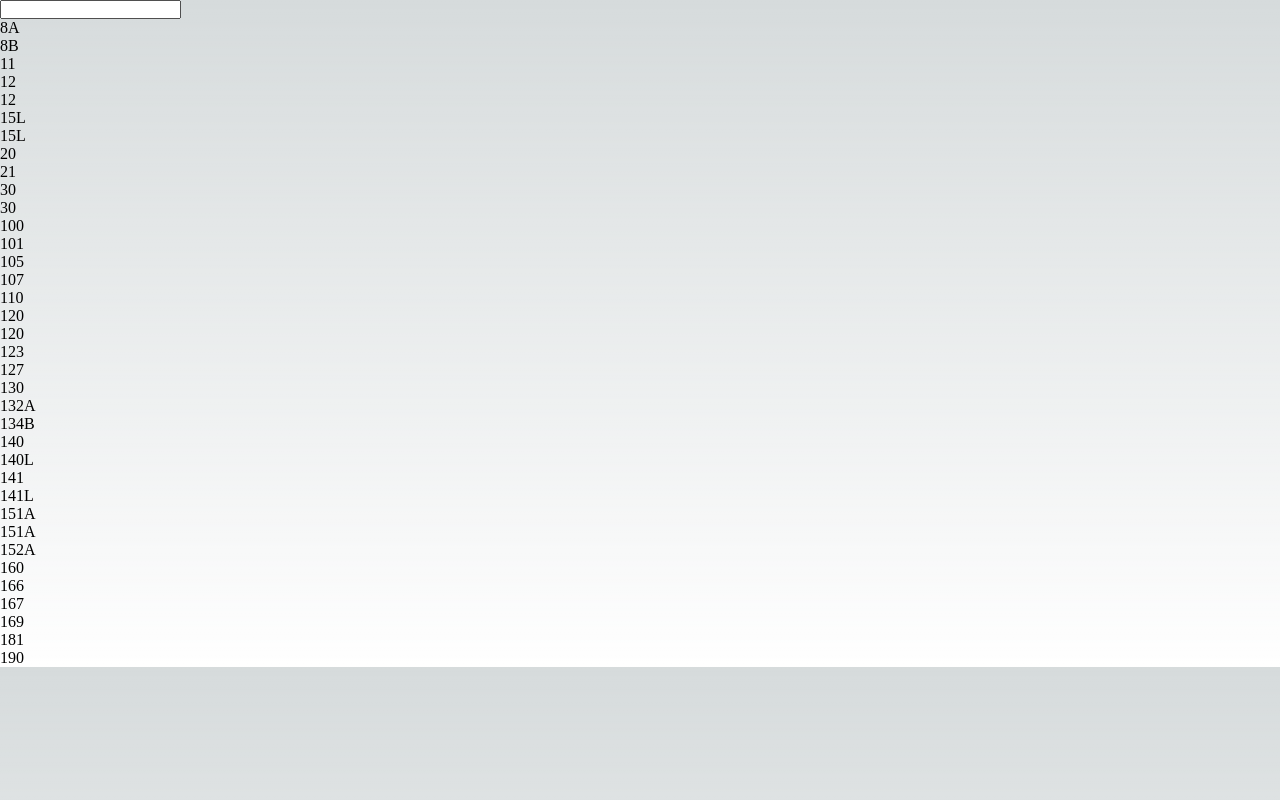
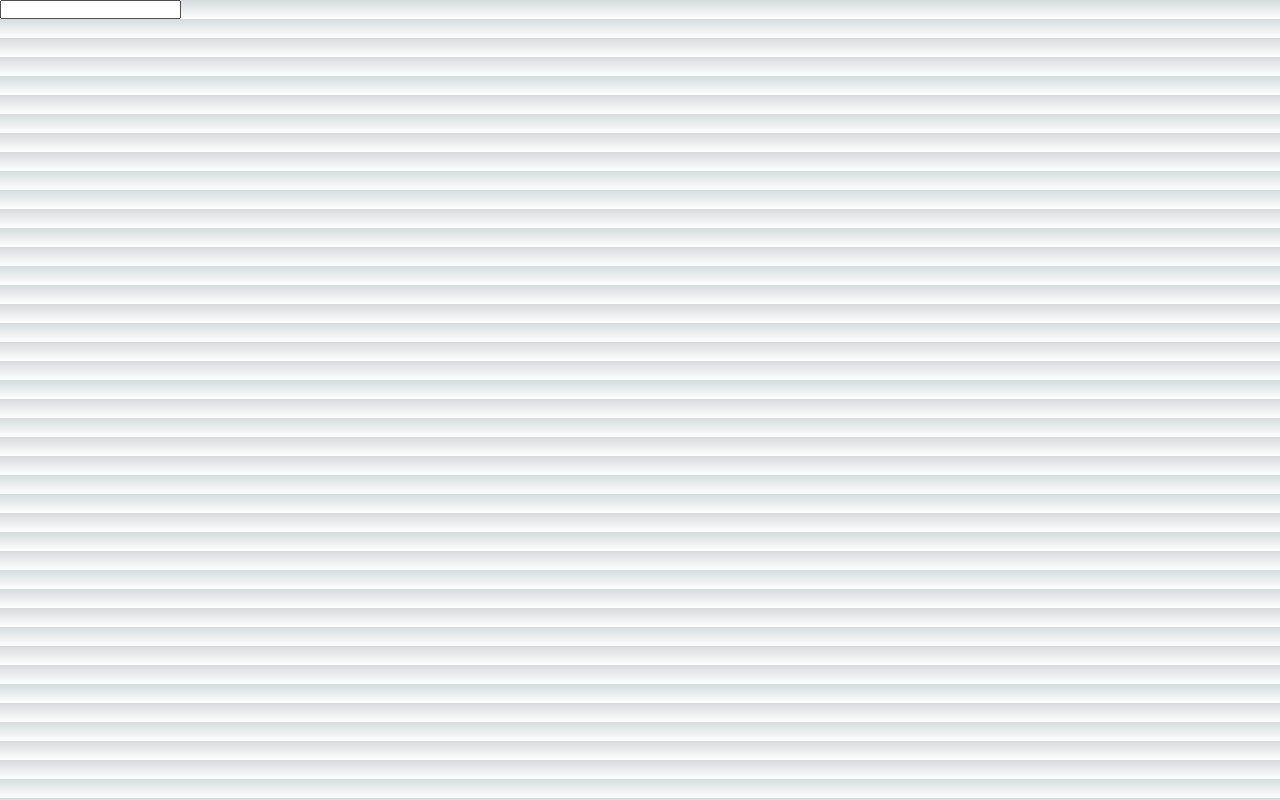
Before and after one commit to brentonmdunn/courseload, a Next.js app: page /search in a window 1280 px wide. Built offline with nearby package versions, Linux system fonts and the light colour scheme.

Commit message:
Basic serach functionality

```diff
--- a/src/pages/search.tsx
+++ b/src/pages/search.tsx
@@ -1,15 +1,34 @@
 // import data from "../../scrapers/json/course_catalog.json";
 import data from "../../scrapers/json/data.json";
+import { useRef, useState } from "react";
 
 const search = () => {
+  const [filteredData, setFilteredData] = useState([]);
+
+  // const filteredItems = data.filter((item) => {
+  //   item.course_id.includes(query.toLowerCase());
+  // });
+
+  const handleFilter = (event: any) => {
+    const searchWord = event.target.value;
+    const newFilter: any = data.filter((value) => {
+      return value.course_id.includes(searchWord);
+    });
+    setFilteredData(newFilter);
+  };
+
   return (
     <div>
       <div>
-        <input type="text" />
+        <input onChange={handleFilter} type="search" />
       </div>
       <div>
-        {data.map((value, key) => {
-          return <div>{value.course_code}</div>;
+        {filteredData.map((value: any) => {
+          return (
+            <div>
+              {value.department} {value.course_code} {value.class_section_code}
+            </div>
+          );
         })}
       </div>
     </div>
```
